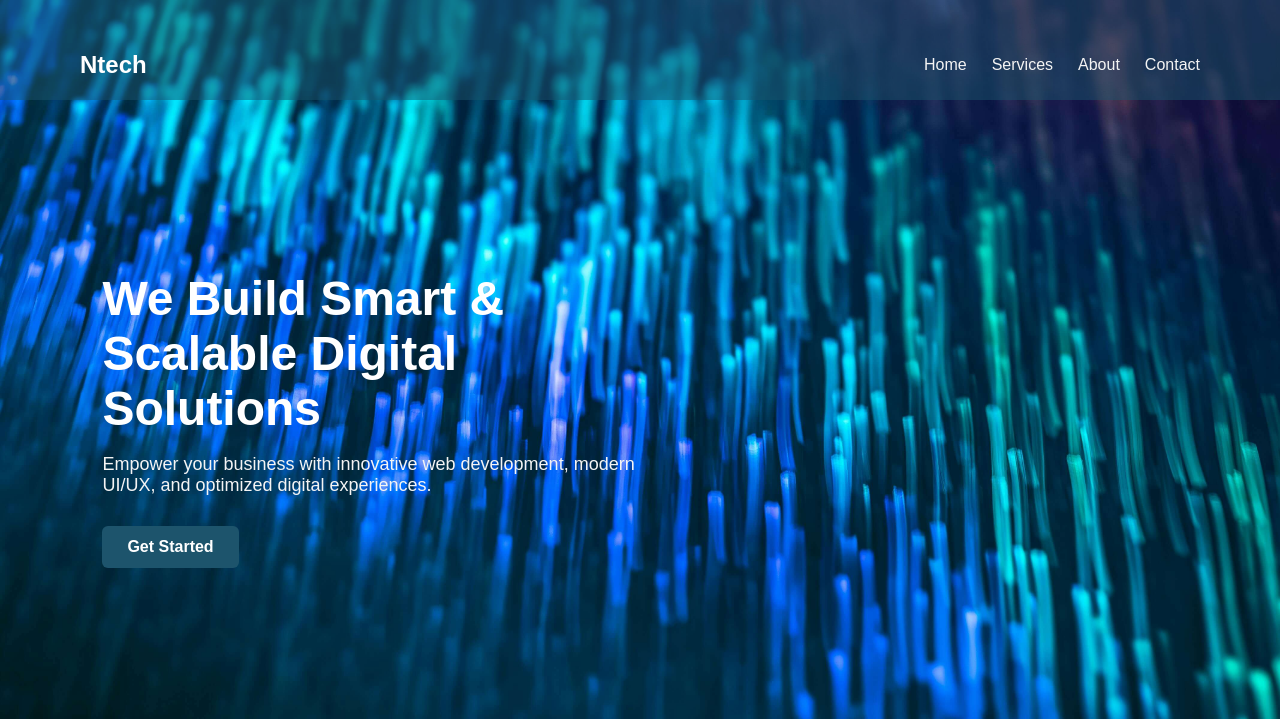
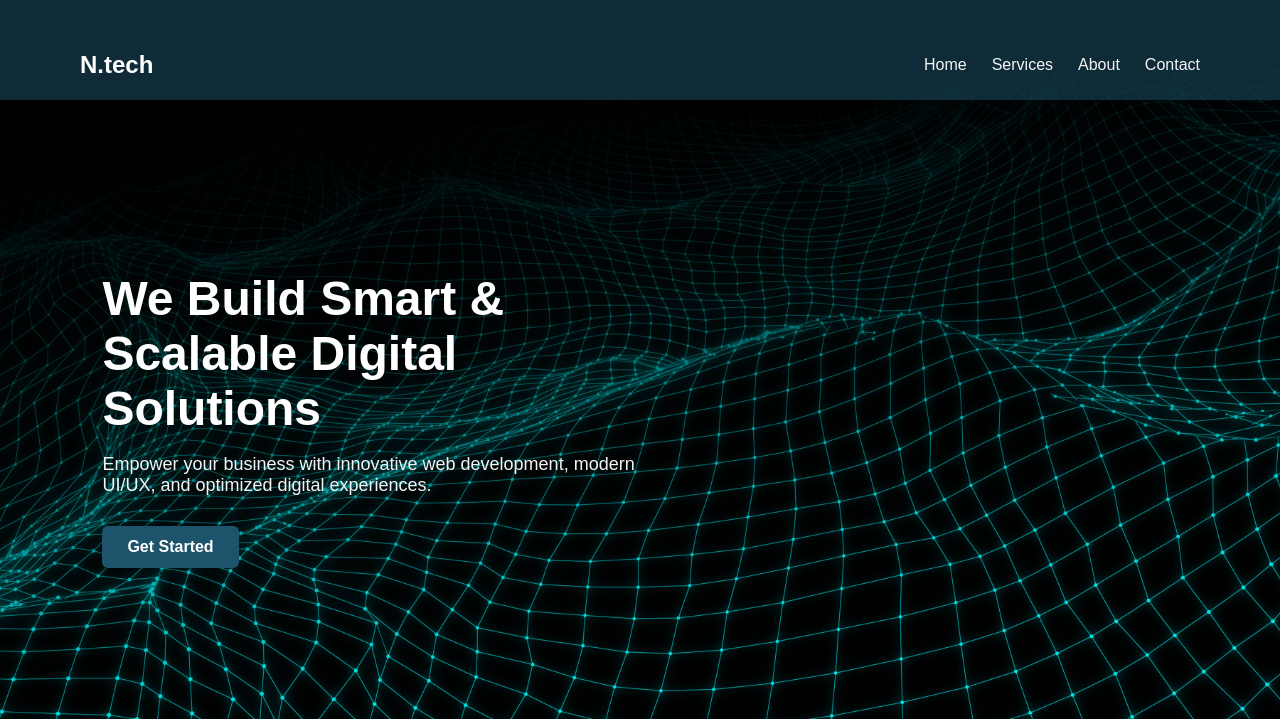
Before and after one commit to heshamfront/Ntech, a plain HTML site: page index.html in a window 1280 px wide. Shown: the top 719 px of the page. Drawn offline with Linux system fonts and the light colour scheme.

Commit message:
changed some thing

```diff
--- a/index.html
+++ b/index.html
@@ -5,12 +5,12 @@
   <meta name="viewport" content="width=device-width, initial-scale=1.0" />
   <link rel="stylesheet" href="https://cdnjs.cloudflare.com/ajax/libs/font-awesome/7.0.1/css/all.min.css">
   <link rel="stylesheet" href="./style.css">
-  <title>Ntech</title>
+  <title>N.tech</title>
 </head>
 <body>
   <header class="main-header">
     <div class="container">
-      <div class="logo">Ntech</div>
+      <div class="logo">N.tech</div>
       <nav class="nav">
         <ul>
           <li><a href="#">Home</a></li>
@@ -316,7 +316,7 @@
 
     <!-- عن الشركة -->
     <div class="footer-about">
-      <h3>About TechCode</h3>
+      <h3>About N.tech</h3>
       <p>We are a leading software development company, delivering innovative web and mobile solutions that empower businesses worldwide.</p>
     </div>
 
--- a/style.css
+++ b/style.css
@@ -201,7 +201,7 @@ body {
   content: "";
   position: transparent;
   inset: 0;
-  background-image: url('./photo/hero.jpg');
+  background-image: url('./photo/her.jpg');
   /* background-image: url('./photo/pexels-mikael-blomkvist-6476588\ \(1\).jpg');  */
   background-size: cover;
   background-position: center;
```
Also changed, not shown: photo/her.jpg (added).
